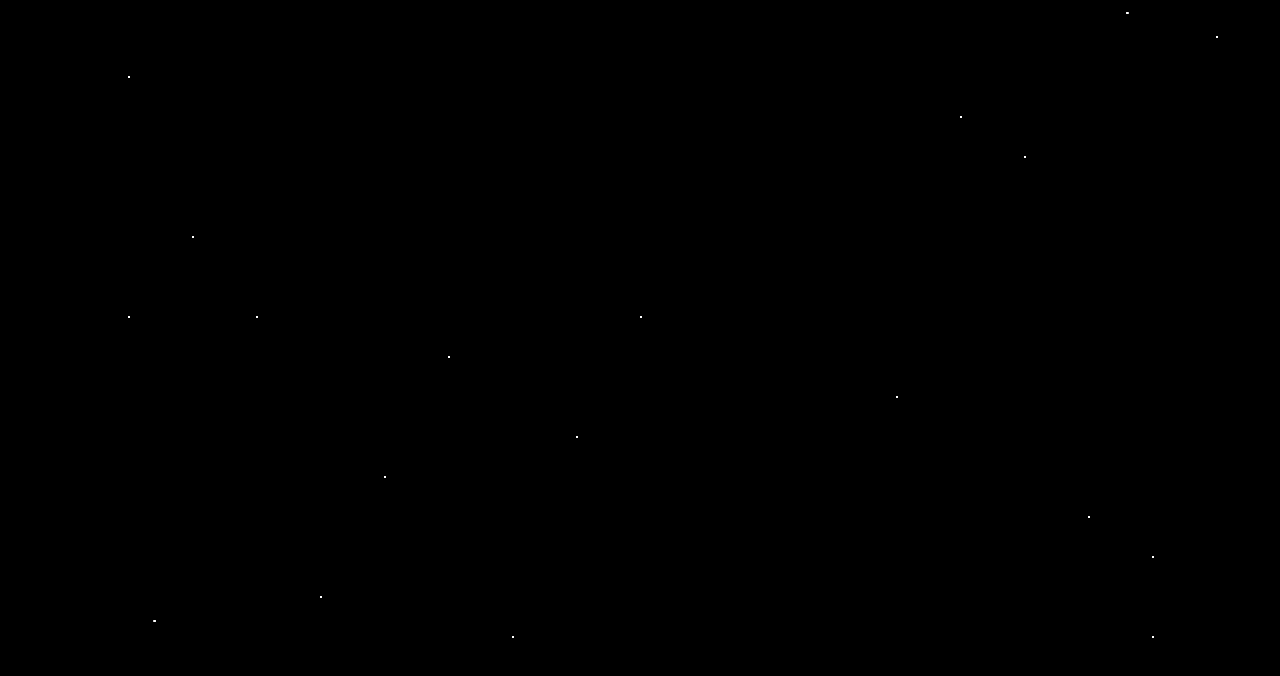
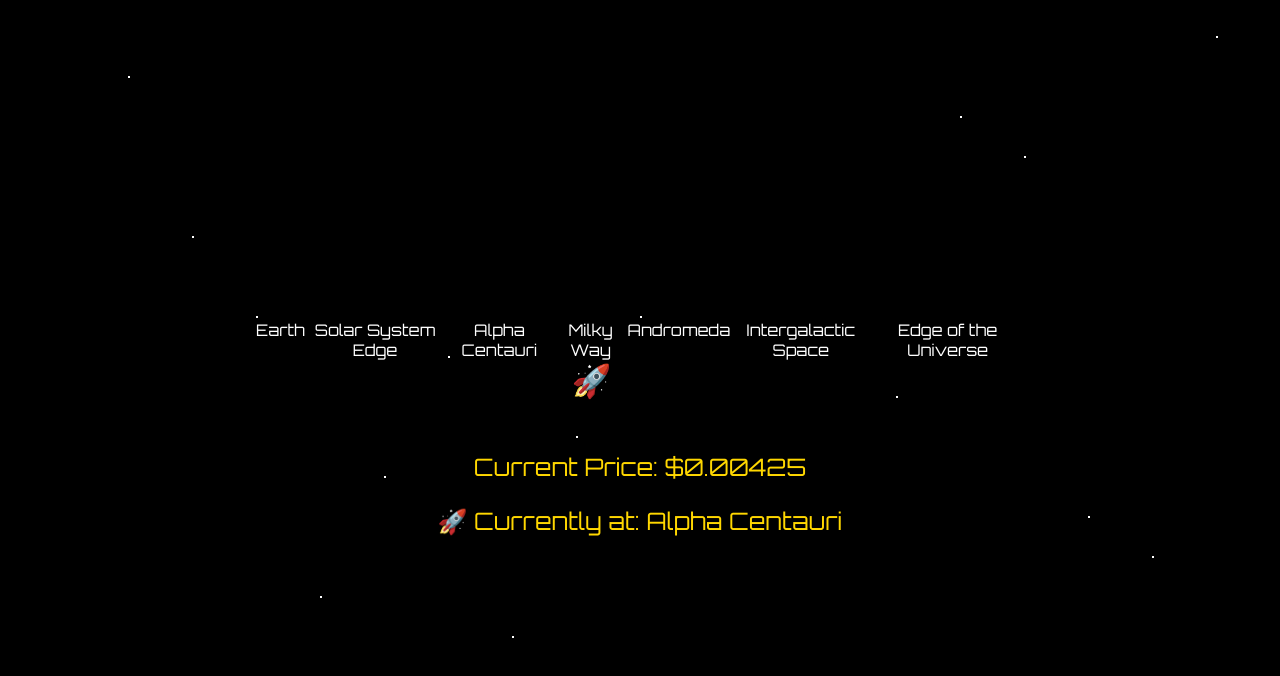
Before and after one commit to SEONGOUK-JUNG/interstellar-coin, a React (Create React App) app: page / in a window 1280 px wide. Both pictures are taken after a click on the button "Launch Now". Shown: the top 676 px of the page. Built offline with nearby package versions, Linux system fonts and the light colour scheme.

Commit message:
Final version with price range update

```diff
--- a/src/App.css
+++ b/src/App.css
@@ -2,9 +2,9 @@
 body {
   margin: 0;
   padding: 0;
-    background: #000;  /* 깊은 우주 검정색 */
+  background: #000;
   overflow: hidden;
-    font-family: 'Orbitron', sans-serif;  /* 미래적인 폰트 */
+  font-family: 'Orbitron', sans-serif;
   color: #fff;
   text-align: center;
   height: 100vh;
@@ -36,12 +36,7 @@ body {
     55vw 5vh #FFF,
     35vw 55vh #FFF,
     75vw 25vh #FFF,
-      45vw 65vh #FFF,
-      12vw 88vh #FFF,
-      88vw 12vh #FFF,
-      50vw 10vh #FFF,
-      10vw 50vh #FFF,
-      90vw 90vh #FFF;
+    45vw 65vh #FFF;
   animation: animateStars 100s linear infinite;
   position: absolute;
   top: 0;
@@ -54,7 +49,7 @@ body {
     transform: translateY(0px);
   }
   to {
-      transform: translateY(-1000px);  /* 별이 천천히 위로 움직이는 효과 */
+    transform: translateY(-1000px);  /* 별이 천천히 위로 움직임 */
   }
 }
 
@@ -65,7 +60,22 @@ body {
   padding: 20px;
 }
 
-  /* 버튼 디자인 (Glassmorphism 효과) */
+/* Launch 버튼 클릭 시 텍스트와 버튼 발사 애니메이션 */
+.App.launched .App-header {
+  animation: launchMove 4s ease-in-out forwards;  /* 4초 동안 위로 이동 */
+}
+
+@keyframes launchMove {
+  from {
+    transform: translateY(0);
+  }
+  to {
+    transform: translateY(-100vh);  /* 화면 위로 사라지게 함 */
+    opacity: 0;  /* 점점 투명해짐 */
+  }
+}
+
+/* 버튼 스타일 (Glassmorphism 효과) */
 .launch-button {
   padding: 15px 30px;
   background: rgba(255, 255, 255, 0.1);
@@ -84,17 +94,36 @@ body {
   box-shadow: 0 0 20px rgba(255, 255, 255, 0.5);
 }
 
-  /* Launch 버튼 클릭 시 발사 애니메이션 */
-  .App.launched .App-header {
-    animation: launchMove 2s ease-in-out forwards;
+/* 행성 이름 위치 조정 */
+.planets {
+  display: flex;
+  justify-content: space-between;
+  position: absolute;
+  top: 40%;
+  left: 20%;   /* 우주선 시작 위치와 맞춤 */
+  right: 20%;  /* 우주선 끝 위치와 맞춤 */
 }
 
-  @keyframes launchMove {
-    from {
-      transform: translateY(0);
+.planet {
+  font-size: 1rem;
+  color: #fff;
 }
-    to {
-      transform: translateY(-500px);  /* 우주로 발사하는 느낌 */
-      opacity: 0;  /* 점점 사라지게 */
+
+/* 우주선 위치 조정 */
+.rocket {
+  position: absolute;
+  top: 45%;  /* 행성 이름 바로 아래에 위치 */
+  font-size: 2rem;
+  transition: left 1s ease-in-out;
 }
+
+/* 가격 정보 위치 */
+.price-info {
+  position: absolute;
+  bottom: 30%;  /* 문장을 좀 더 위로 올림 */
+  left: 50%;   /* 화면 가로 중앙에 위치 */
+  transform: translateX(-50%);  /* 정확히 중앙 정렬 */
+  color: #FFD700;
+  font-size: 1.5rem;  /* 폰트 크기 키움 */
+  text-align: center;  /* 텍스트 중앙 정렬 */
 }
--- a/src/App.js
+++ b/src/App.js
@@ -1,32 +1,76 @@
-// React와 useState를 한 번만 불러오기
-import React, { useState } from "react";
-import "./App.css";  // 스타일 파일 불러오기
+import React, { useState, useEffect } from "react";
+import "./App.css";
+
+const planets = [
+    { name: "Earth", price: 0.0001 },
+    { name: "Solar System Edge", price: 0.002 },
+    { name: "Alpha Centauri", price: 0.004 },
+    { name: "Milky Way", price: 0.006 },
+    { name: "Andromeda", price: 0.008 },
+    { name: "Intergalactic Space", price: 0.009 },
+    { name: "Edge of the Universe", price: 0.01 }
+];
 
 function App() {
-  const [launched, setLaunched] = useState(false);  // 발사 상태 관리
+  const [launched, setLaunched] = useState(false);
+  const [price, setPrice] = useState(0);
+  const [planet, setPlanet] = useState(planets[0]);
 
-  const handleLaunch = () => {
-    setLaunched(true);  // 버튼 클릭 시 발사 상태로 변경
-  };
+  useEffect(() => {
+    if (launched) {
+      const interval = setInterval(() => {
+        // 가격 범위를 0.0001 ~ 0.01로 설정
+        const minPrice = 0.0001;
+        const maxPrice = 0.01;
+        const newPrice = +(Math.random() * (maxPrice - minPrice) + minPrice).toFixed(5);
+
+        setPrice(newPrice);
+
+        // 항성 매칭 로직 수정
+        const currentPlanet = planets
+          .slice()
+          .reverse()
+          .find(p => newPrice >= p.price) || planets[0];
+
+        setPlanet(currentPlanet);
+      }, 2000);
+      return () => clearInterval(interval);
+    }
+  }, [launched]);
+
+  // 우주선 위치 계산
+  const rocketPosition = Math.min(Math.max(((price - 0.0001) / (0.01 - 0.0001)) * 60 + 20, 20), 80);
 
   return (
-    <div className={`App ${launched ? "launched" : ""}`}>  {/* 발사 상태에 따라 클래스 변경 */}
-
-      {/* 별 애니메이션 */}
+    <div className={`App ${launched ? "launched" : ""}`}>
       <div className="stars"></div>
-      <div className="stars"></div>
-      <div className="stars"></div>  {/* 별 밀도 추가 */}
-
-      {/* 헤더 섹션 */}
-      <header className="App-header">
-        <h1>Interstellar Coin 🚀</h1>
-        <p>{launched ? "Launching into space!" : "Are you ready to conquer the universe?"}</p>
-
-        {/* Launch Now 버튼 */}
-        <button className="launch-button" onClick={handleLaunch}>
-          {launched ? "Launched!" : "Launch Now"}
-        </button>
-      </header>
+      {!launched ? (
+        <header className="App-header">
+          <h1>Interstellar Coin 🚀</h1>
+          <p>Are you ready to conquer the universe?</p>
+          <button className="launch-button" onClick={() => setLaunched(true)}>
+            Launch Now
+          </button>
+        </header>
+      ) : (
+        <div>
+          <div className="planets">
+            {planets.map((p) => (
+              <span key={p.name} className="planet">{p.name}</span>
+            ))}
+          </div>
+          <div
+            className="rocket"
+            style={{ left: `${rocketPosition}%` }}
+          >
+            🚀
+          </div>
+          <div className="price-info">
+            <p>Current Price: ${price}</p>
+            <p>🚀 Currently at: {planet.name}</p>
+          </div>
+        </div>
+      )}
     </div>
   );
 }
```
Also changed, not shown: package.json (+25 -5 lines), src/webpack.config.js (added, +15 -0 lines), public/rocket.png (added), 1 other file (tests, documents, lock files or other folders). Lines whose indentation alone changed are shown as unchanged.
